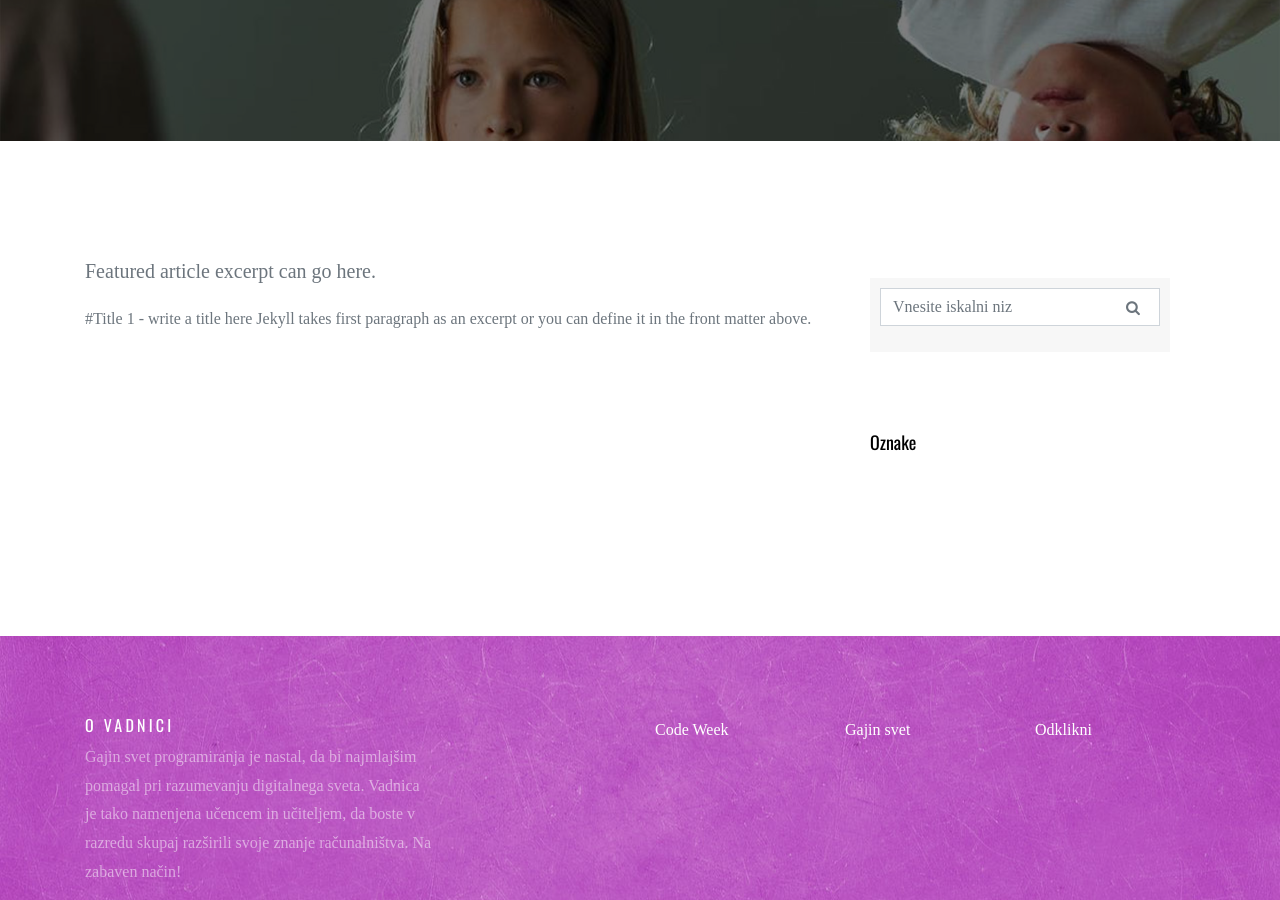
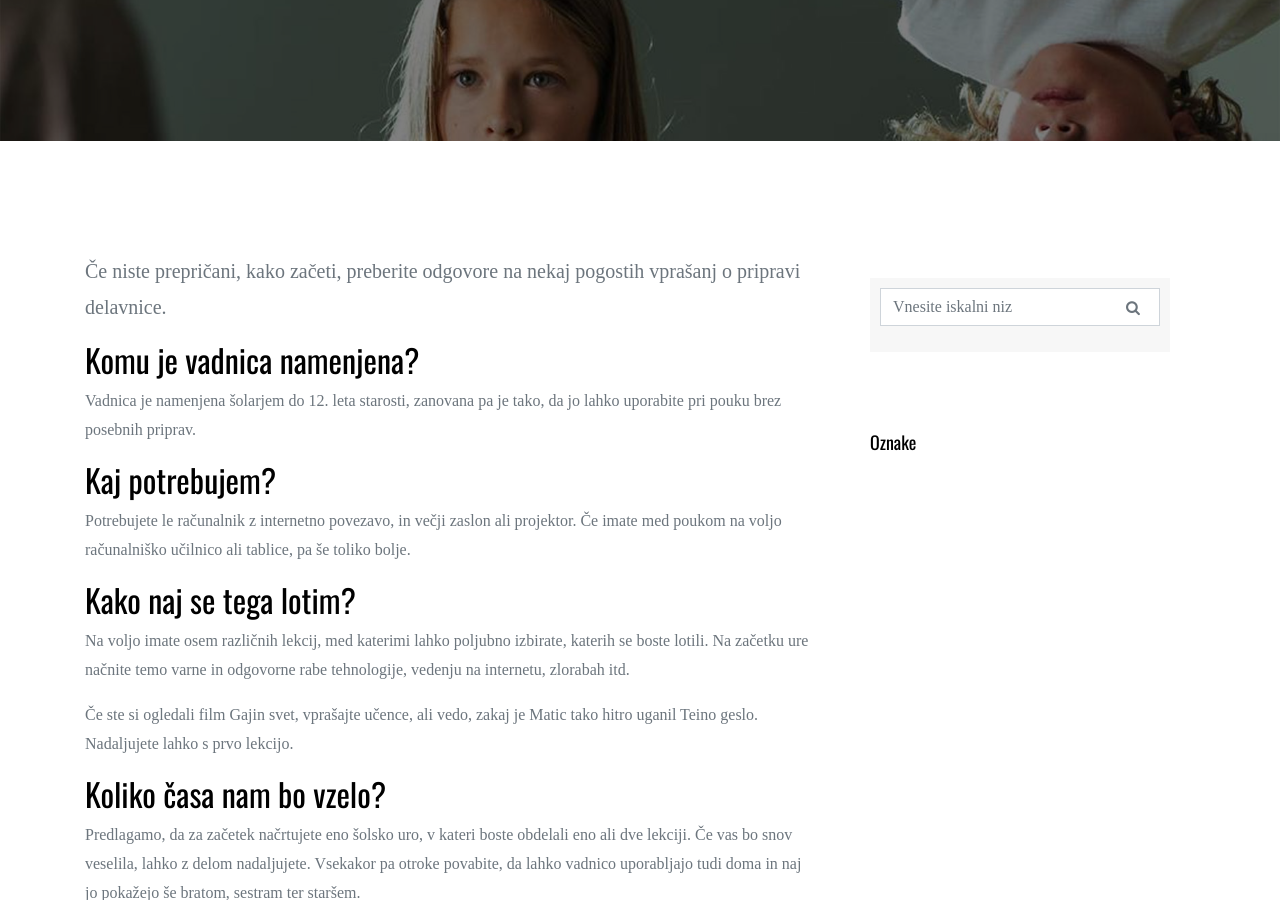
Before and after one commit to codeweeksi/gajin-svet, a Jekyll site: the page built from _featured/featured-article3.md, in a window 1280 px wide and 900 px high, scrolled down 409 px. Built offline with Jekyll 4.4.1, drawn with Linux system fonts in a browser that asks for light colours; some web fonts are replaced; comment, search, counter and statistics services are not loaded; some of the changed text lies outside the part shown.

Commit message:
edited text

```diff
--- a/_featured/featured-article3.md
+++ b/_featured/featured-article3.md
@@ -1,12 +1,33 @@
 ---
 layout: post
-title:  "Featured 3"
+title:  Vprašanja učiteljev
 date:   2018-07-03 18:00:02 +0200
 image:  assets/images/pic04.jpg
 categories: lekcija geslo
 published: true
-excerpt: Featured article excerpt can go here.
+excerpt: Če niste prepričani, kako začeti, preberite odgovore na nekaj pogostih vprašanj o pripravi delavnice.
 ---
 
-#Title 1 - write a title here
-Jekyll takes first paragraph as an excerpt or you can define it in the front matter above.
+## Komu je vadnica namenjena?
+Vadnica je namenjena šolarjem do 12. leta starosti, zanovana pa je tako, da jo lahko uporabite pri pouku brez posebnih priprav.
+
+## Kaj potrebujem?
+Potrebujete le računalnik z internetno povezavo, in večji zaslon ali projektor. Če imate med poukom na voljo računalniško učilnico ali tablice, pa še toliko bolje.
+
+## Kako naj se tega lotim?
+Na voljo imate osem različnih lekcij, med katerimi lahko poljubno izbirate, katerih se boste lotili. Na začetku ure načnite temo varne in odgovorne rabe tehnologije, vedenju na internetu, zlorabah itd.
+
+Če ste si ogledali film Gajin svet, vprašajte učence, ali vedo, zakaj je Matic tako hitro uganil Teino geslo. Nadaljujete lahko s prvo lekcijo.
+
+## Koliko časa nam bo vzelo?
+Predlagamo, da za začetek načrtujete eno šolsko uro, v kateri boste obdelali eno ali dve lekciji. Če vas bo snov veselila, lahko z delom nadaljujete. Vsekakor pa otroke povabite, da lahko vadnico uporabljajo tudi doma in naj jo pokažejo še bratom, sestram ter staršem.
+
+Seveda pa lahko organizirate tudi poseben “krožek”, pri katerem boste, na primer, vsak dan v času Code Weeka obdelali eno od lekcij, s čimer boste digitalnemu opismenjevanju dali še večjo težo.
+
+## Ali je ogled filma pogoj za uporabo vadnice?
+Ne. Vadnica je namenjena vsem, ki boste želeli razširiti svoje znanje računalništva. Gotovo boste v njej našli veliko zanimivega tudi tisti, ki si filma še niste ogledali.
+
+## Kako prijavim delavnico na Code Week?
+Delavnico v razredu prijavite prek preprostega spletnega obrazca, v katerega vpišete naslov in kratek opis delavnice, datum in uro izvedbe ter podatke o vašem razredu/šoli. Prijavi dogodek >
+
+P.S.: Če bo v času Code Weeka na vaši šoli več podobnih delavnic, se vam splača udeležiti izziva CodeWeek4All, v katerem najuspešnejše šole prejmejo certifikat odličnosti v digitalnem opismenjevanju.
```
